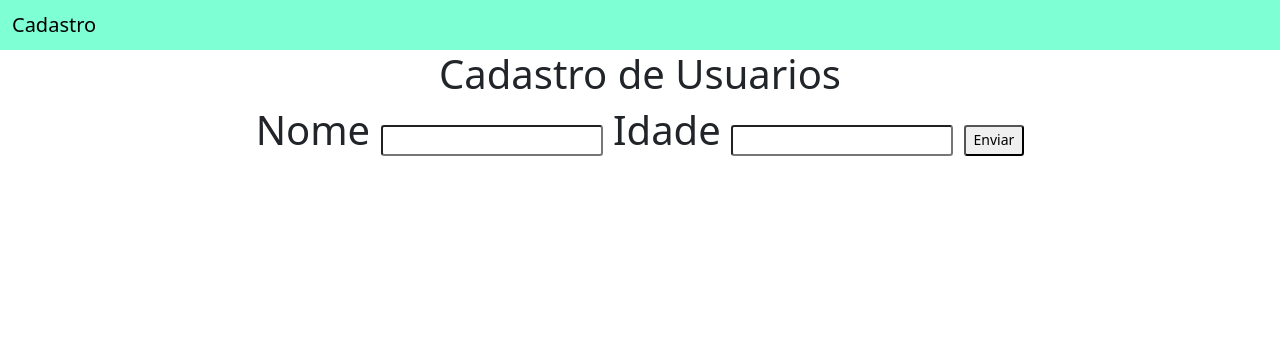
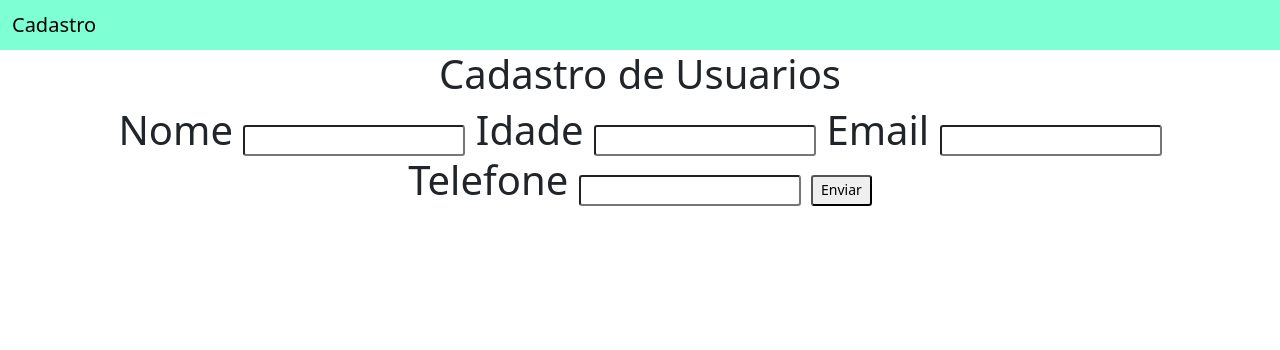
Before and after one commit to ChristopherKevin7/Sistema_Cadastro_Django, a Django app: page / in a window 1280 px wide. Shown: the top 350 px of the page. Run offline with Django 5.2, Linux system fonts and the light colour scheme.

Commit message:
Atualização Cadastro
Adição de novos itens.

```diff
--- a/Projeto_cad_usuarios/app_cad_usuarios/models.py
+++ b/Projeto_cad_usuarios/app_cad_usuarios/models.py
@@ -4,3 +4,5 @@ class Usuario(models.Model):
     id_usuario = models.AutoField(primary_key=True)
     nome = models.TextField()
     idade = models.IntegerField()
+    email = models.EmailField(default="")
+    telefone = models.TextField(default="")
--- a/Projeto_cad_usuarios/app_cad_usuarios/templates/usuarios/home.html
+++ b/Projeto_cad_usuarios/app_cad_usuarios/templates/usuarios/home.html
@@ -6,6 +6,8 @@
             <h1>Cadastro de Usuarios<h1>
             Nome <input name="nome" class="form-control-sm" type="text">
             Idade <input name="idade" class="form-control-sm" type="text">
+            Email <input name="email" class="form-control-sm" type="text">
+            Telefone <input name="telefone" class="form-control-sm" type="text">
             <button class="form-control-sm">Enviar</button>
         </div>
     </form>
--- a/Projeto_cad_usuarios/app_cad_usuarios/templates/usuarios/usuarios.html
+++ b/Projeto_cad_usuarios/app_cad_usuarios/templates/usuarios/usuarios.html
@@ -7,12 +7,16 @@
                 <th>id</th>
                 <th>nome</th>
                 <th>idade</th>
+                <th>email</th>
+                <th>telefone</th>
             </tr>
             {% for usuario in usuarios %}
             <tr>
                 <td>{{usuario.id_usuario}}</td>
                 <td>{{usuario.nome}}</td>
                 <td>{{usuario.idade}}</td>
+                <td>{{usuario.email}}</td>
+                <td>{{usuario.telefone}}</td>
             </tr>
             {% endfor %}
         </table>
--- a/Projeto_cad_usuarios/app_cad_usuarios/views.py
+++ b/Projeto_cad_usuarios/app_cad_usuarios/views.py
@@ -9,6 +9,8 @@ def usuarios(request):
     novo_usuario = Usuario()
     novo_usuario.nome = request.POST.get('nome')
     novo_usuario.idade = request.POST.get('idade')
+    novo_usuario.email = request.POST.get('email')
+    novo_usuario.telefone = request.POST.get('telefone')
     novo_usuario.save()
 
     #Exibir todos os usuarios já cadastrados em uma nova pagina
```
Also changed, not shown: Projeto_cad_usuarios/app_cad_usuarios/migrations/0003_usuario_email_usuario_telefone.py (added), Projeto_cad_usuarios/db.sqlite3.
